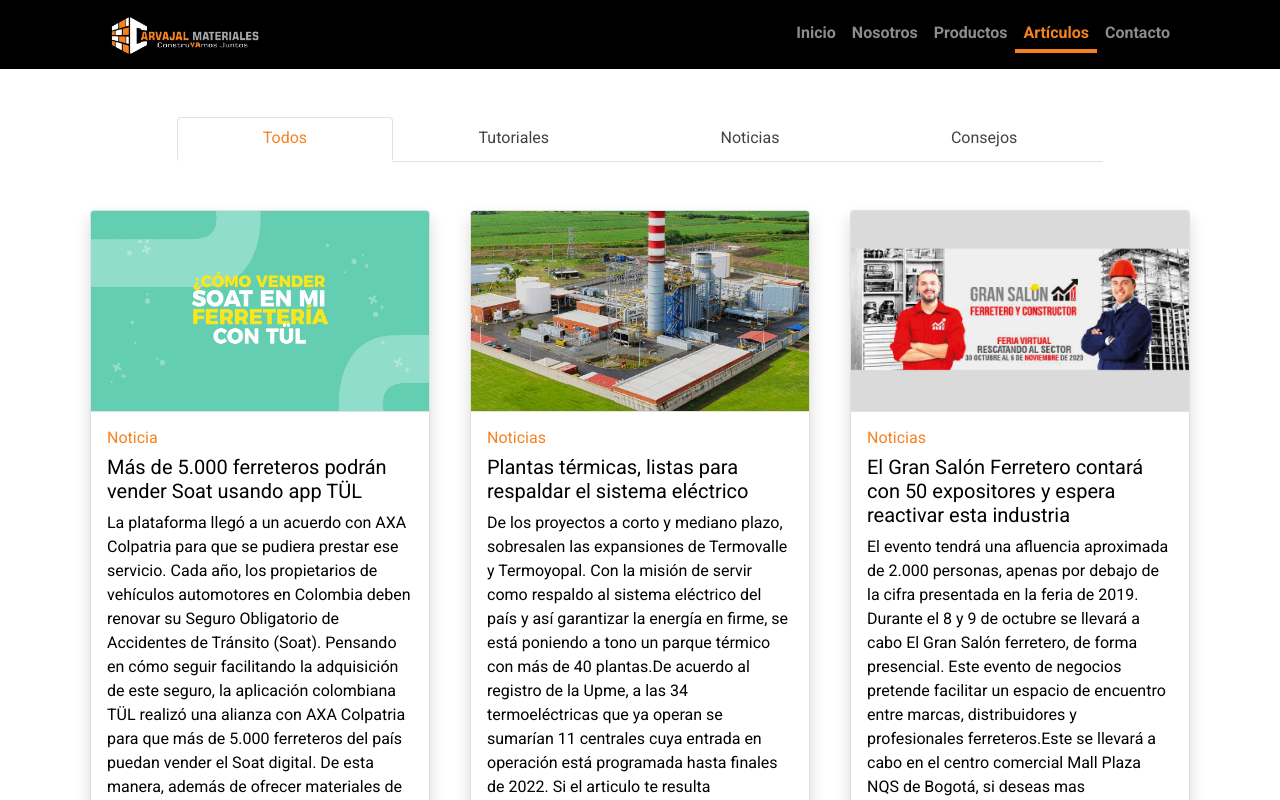
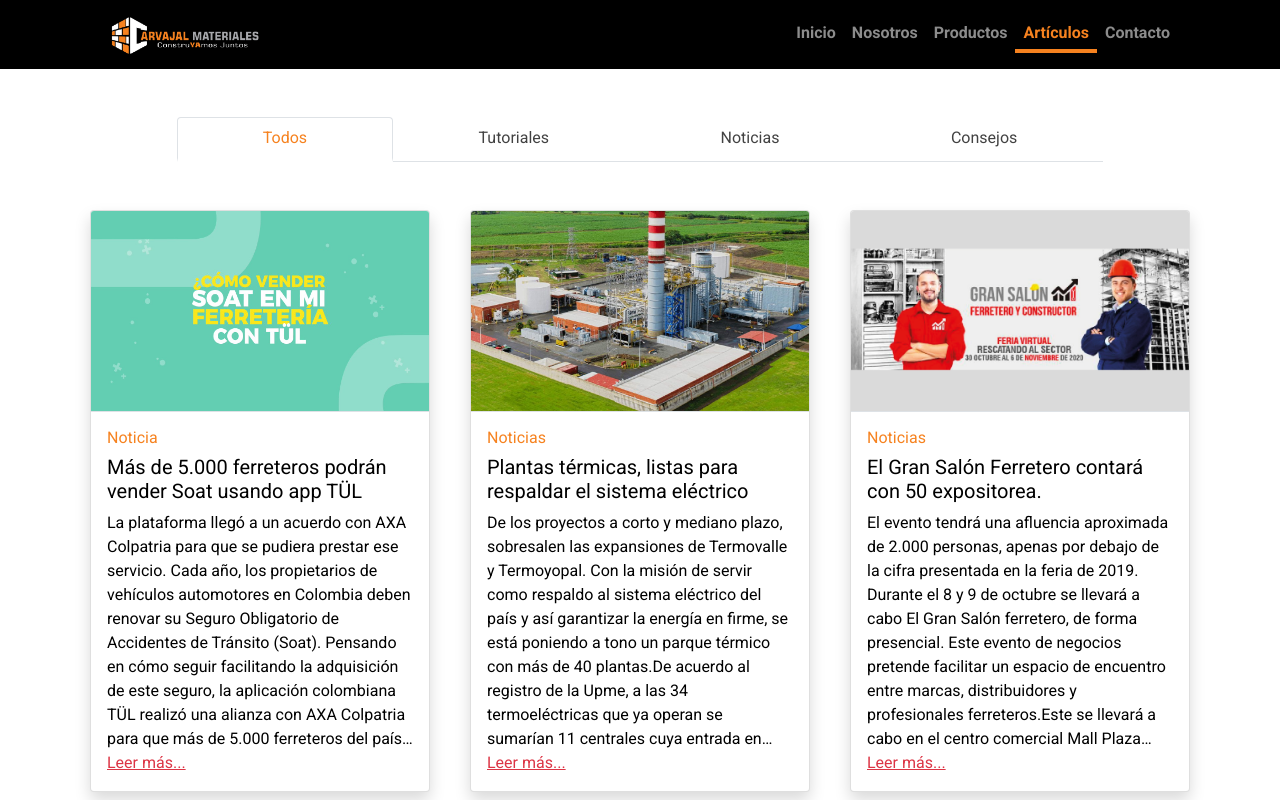
Before and after one commit to MichaelGoonzalez/proyecto-VUE-Mongo, a Vue app in the folder frontend/: page /articulos in a window 1280 px wide. Shown: the top 800 px of the page. Built offline with nearby package versions, Linux system fonts and the light colour scheme.

Commit message:
Articulos

```diff
--- a/frontend/src/components/articulos.vue
+++ b/frontend/src/components/articulos.vue
@@ -1,5 +1,5 @@
 <template>
-    <div class="container mx-auto mt-5">
+    <div class="container mx-auto mt-5 mb-5">
         <div class="row">
             <section class="col-md-10 mx-auto">
                 <ul class="nav nav-tabs nav-tabsp nav-fill" id="productos" role="tablist">
@@ -32,7 +32,10 @@
                                 <h6 class="card-title color-marca">{{item.clase}}</h6>
                                 <h5 class="card-title text-black">{{item.titulo}}</h5>
                                 <p class="card-text text-black">
-                                    {{item.descripcion}}<a :href = "item.url" class="text-danger">  Leer más...</a>
+                                    <section class="review__articulo__text">
+                                        {{item.descripcion}}
+                                    </section>
+                                    <a :href = "item.url" class="text-danger">  Leer más...</a>
                                 </p>
                             </div>
                         </div>
@@ -47,7 +50,7 @@
                                 <div class="card-body border-top text-start">
                                     <h6 class="card-title color-marca">{{item.clase}}</h6>
                                     <h5 class="card-title text-black">{{item.titulo}}</h5>
-                                    <p class="card-text text-black">
+                                    <p class="card-text text-black review__articulo__text">
                                         {{item.descripcion}}<a :href = "item.url" class="text-danger">  Leer más...</a>
                                     </p>
                                 </div>
@@ -63,7 +66,7 @@
                                 <div class="card-body border-top text-start">
                                     <h6 class="card-title color-marca">{{item.clase}}</h6>
                                     <h5 class="card-title text-black">{{item.titulo}}</h5>
-                                    <p class="card-text text-black">
+                                    <p class="card-text text-black review__articulo__text">
                                         {{item.descripcion}}<a :href = "item.url" class="text-danger">  Leer más...</a>
                                     </p>
                                 </div>
@@ -79,9 +82,10 @@
                                 <div class="card-body border-top text-start">
                                     <h6 class="card-title color-marca">{{item.clase}}</h6>
                                     <h5 class="card-title text-black">{{item.titulo}}</h5>
-                                    <p class="card-text text-black">
-                                        {{item.descripcion}}<a :href = "item.url" class="text-danger">  Leer más...</a>
+                                    <p class="card-text text-black review__articulo__text">
+                                        {{item.descripcion}}
                                     </p>
+                                    <a :href = "item.url" class="text-danger">  Leer más...</a>
                                 </div>
                         </div>
                     </div>
@@ -119,7 +123,7 @@
                     url: "https://www.larepublica.co/empresas/el-gran-salon-ferretero-contara-con-50-expositores-y-espera-reactivar-esta-industria-3244525",
                     img: require('../assets/ferretero-01.jpg'),
                     clase: "Noticias",
-                    titulo: "El Gran Salón Ferretero contará con 50 expositores y espera reactivar esta industria",
+                    titulo: "El Gran Salón Ferretero contará con 50 expositorea.",
                     descripcion: "El evento tendrá una afluencia aproximada de 2.000 personas, apenas por debajo de la cifra presentada en la feria de 2019. Durante el 8 y 9 de octubre se llevará a cabo El Gran Salón ferretero, de forma presencial. Este evento de negocios pretende facilitar un espacio de encuentro entre marcas, distribuidores y profesionales ferreteros." + "" + "Este se llevará a cabo en el centro comercial Mall Plaza NQS de Bogotá, si deseas mas informacion te invitamos a seguir leyendo... "
 
 
@@ -136,7 +140,7 @@
                     url:"https://mejorconsalud.as.com/hacer-mesa-auxiliar/",
                     img: "https://mesaauxiliares.com/wp-content/uploads/2020/12/mesa-auxiliar-de-comedor-300x200.jpg",
                     clase: "Tutorial",
-                    titulo: "¿Cómo hacer una mesa auxiliar?",
+                    titulo: "¿Cómo hacer una mesa auxiliar de madera y metal?",
                     descripcion: "Las mesas auxiliares son indispensables en el hogar porque resultan muy prácticas y aportan estilo. ¡Aprende a hacer una tú mismo!" + "                 "+ " Hacer una mesa auxiliar es una gran idea. Se trata de un mueble funcional y aporta estilo a la decoración. Este tipo de mesas complementan muy bien diversos espacios; permiten reposar objetos como floreros, libros o cualquier otro tipo de elemento decorativo."
 
                 },
@@ -178,6 +182,13 @@
 </script>
 
 <style>
+    .review__articulo__text{
+        display: -webkit-box;
+        -webkit-box-orient: vertical;
+        -webkit-line-clamp: 10;
+        line-clamp: 10;
+        overflow: hidden;
+    }
     #contenedor{
         margin: 5%;
     }
```
